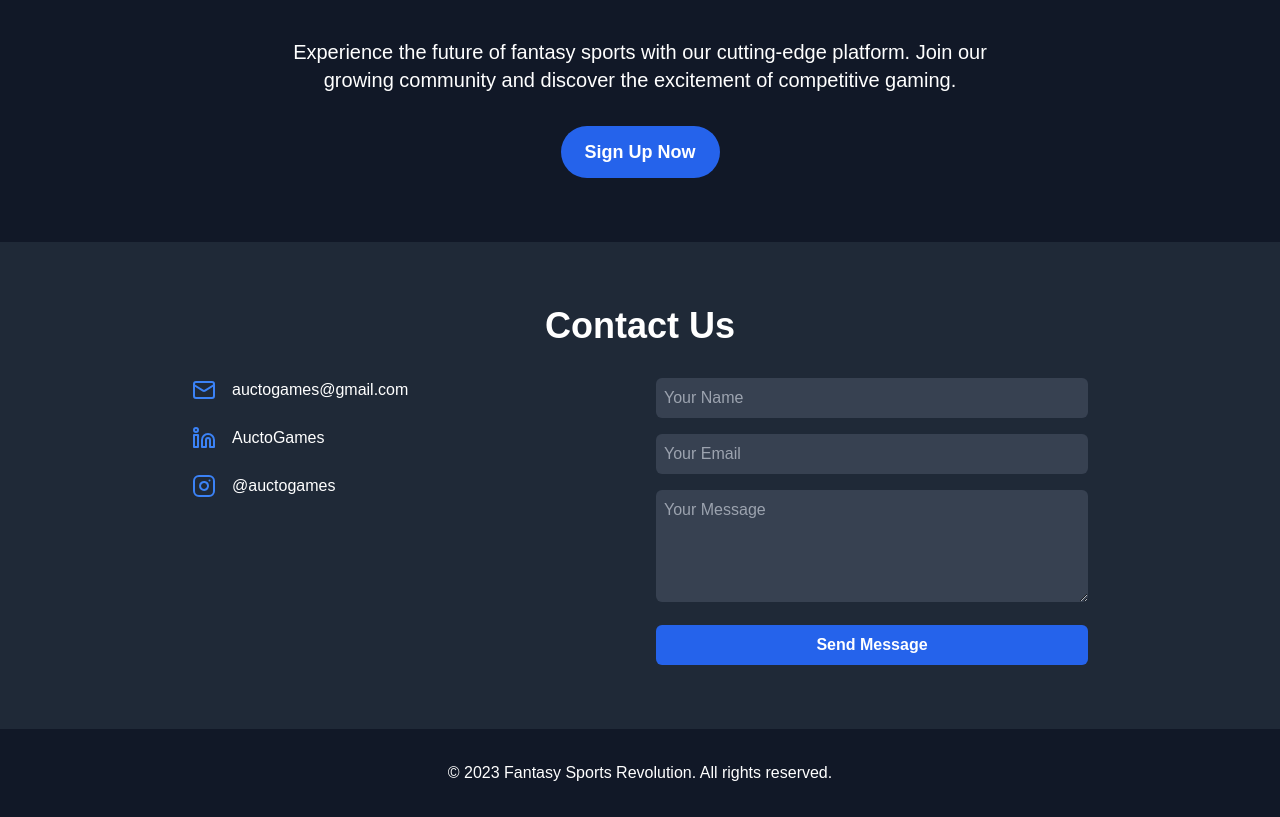
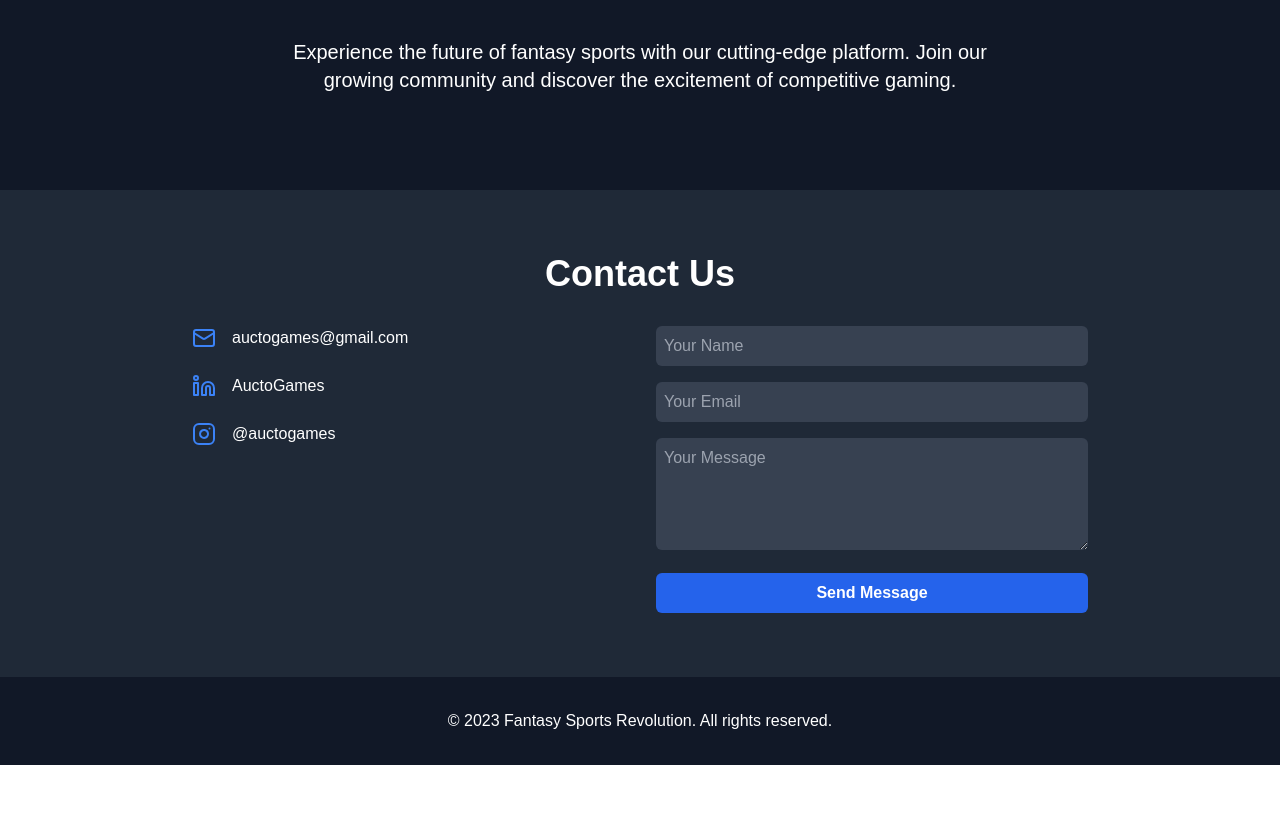
Before and after one commit to GeniusPlums/AuctoGames, a Next.js app: page / in a window 1280 px wide. Shown: the part 1522-2339 px from the top of the page. After the commit the page ends 2287 px from the top, so only its background shows below. Built offline with nearby package versions, Linux system fonts and the light colour scheme.

Commit message:
Removing the button

```diff
--- a/src/app/page.tsx
+++ b/src/app/page.tsx
@@ -115,9 +115,6 @@ export default function Component() {
           <p className="text-xl mb-8">
             Experience the future of fantasy sports with our cutting-edge platform. Join our growing community and discover the excitement of competitive gaming.
           </p>
-          <button className="bg-blue-600 hover:bg-blue-700 text-white font-bold py-3 px-6 rounded-full transition duration-300 text-lg">
-            Sign Up Now
-          </button>
         </div>
       </section>
 
```
